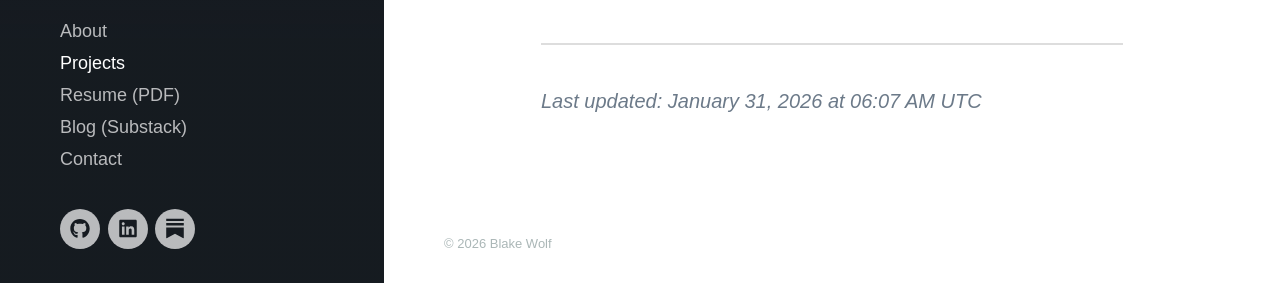
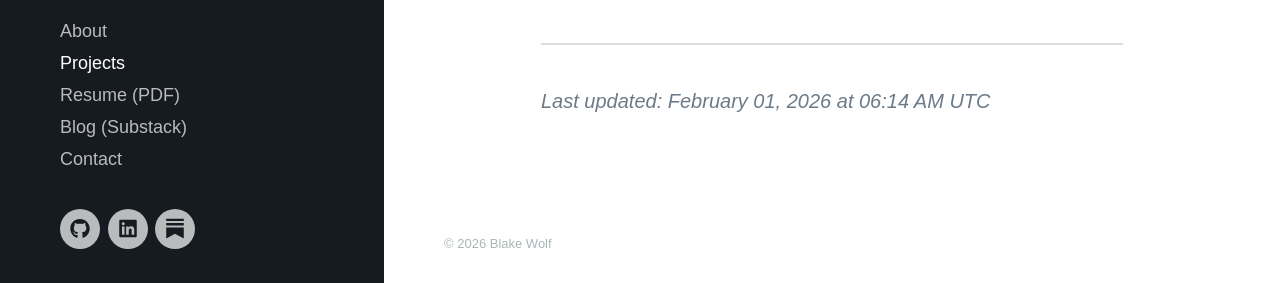
Before and after one commit to cryptid-megalodon/blakewolf.me, a Jekyll site: the page built from _pages/projects.md, in a window 1280 px wide and 900 px high, scrolled down 268 px. Shown: the part 590-873 px from the top of the window. Built offline with Jekyll 4.4.1, drawn with Linux system fonts in a browser that asks for light colours; nearby versions of some CDN libraries; some web fonts are replaced; part of the change alters nothing that is shown.

Commit message:
Auto-update GitHub projects data

```diff
--- a/_data/github_projects.yml
+++ b/_data/github_projects.yml
@@ -11,7 +11,7 @@ projects:
   url: https://github.com/cryptid-megalodon/blakewolf.me
   language: SCSS
   stars: 0
-  updated: '2026-01-30T06:12:30Z'
+  updated: '2026-01-31T06:07:35Z'
 - name: fact-finder-gpt
   description: Chrome extension prototype of a tool to highlight assertions and potential
     facts in any online article (as determined by the latest iteration of the gpt-3.5-turbo
@@ -43,4 +43,4 @@ projects:
   language: Go
   stars: 0
   updated: '2025-07-29T18:42:07Z'
-last_updated: '2026-01-31T06:07:31.357902'
+last_updated: '2026-02-01T06:14:51.703523'
```
